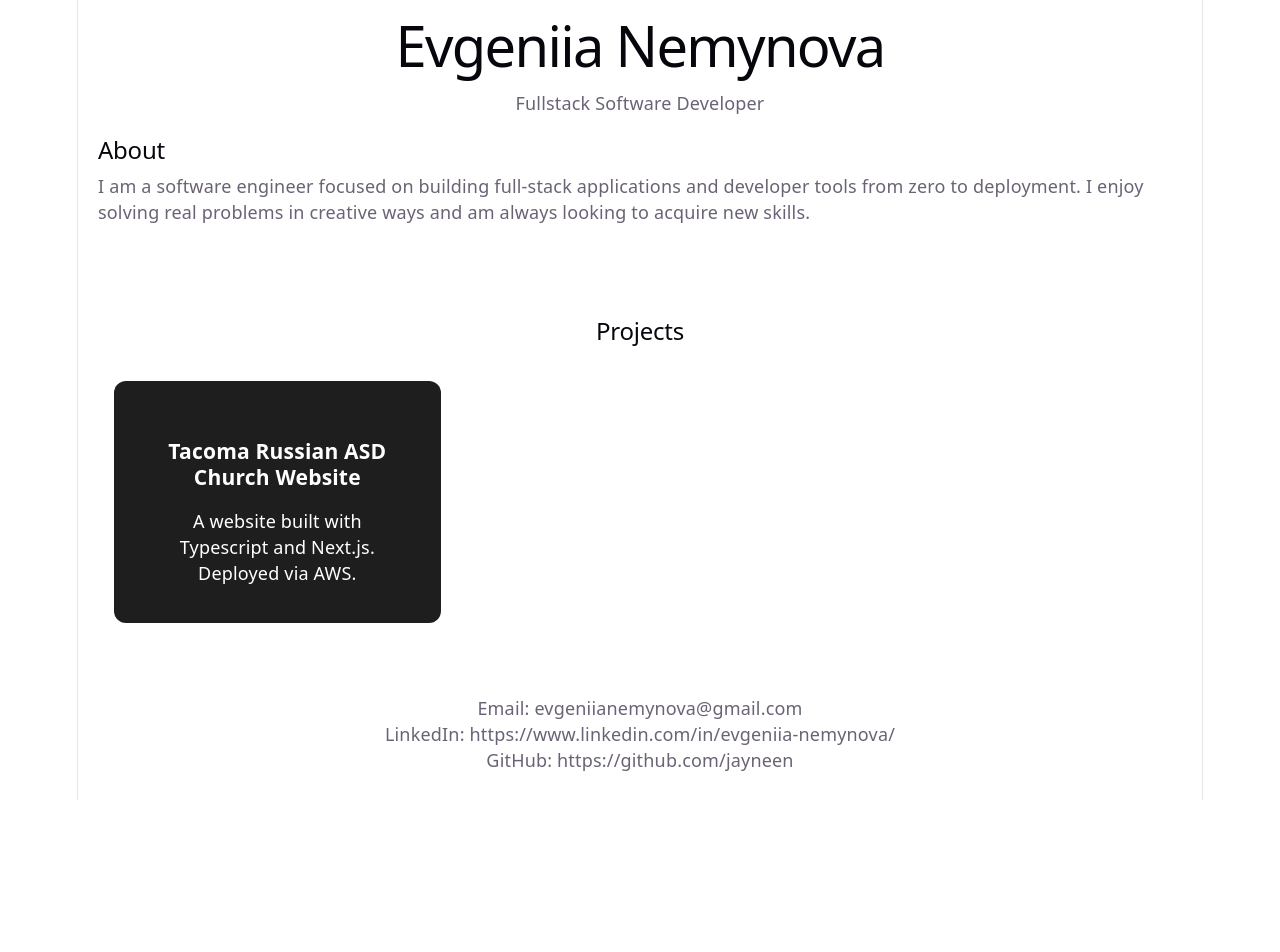
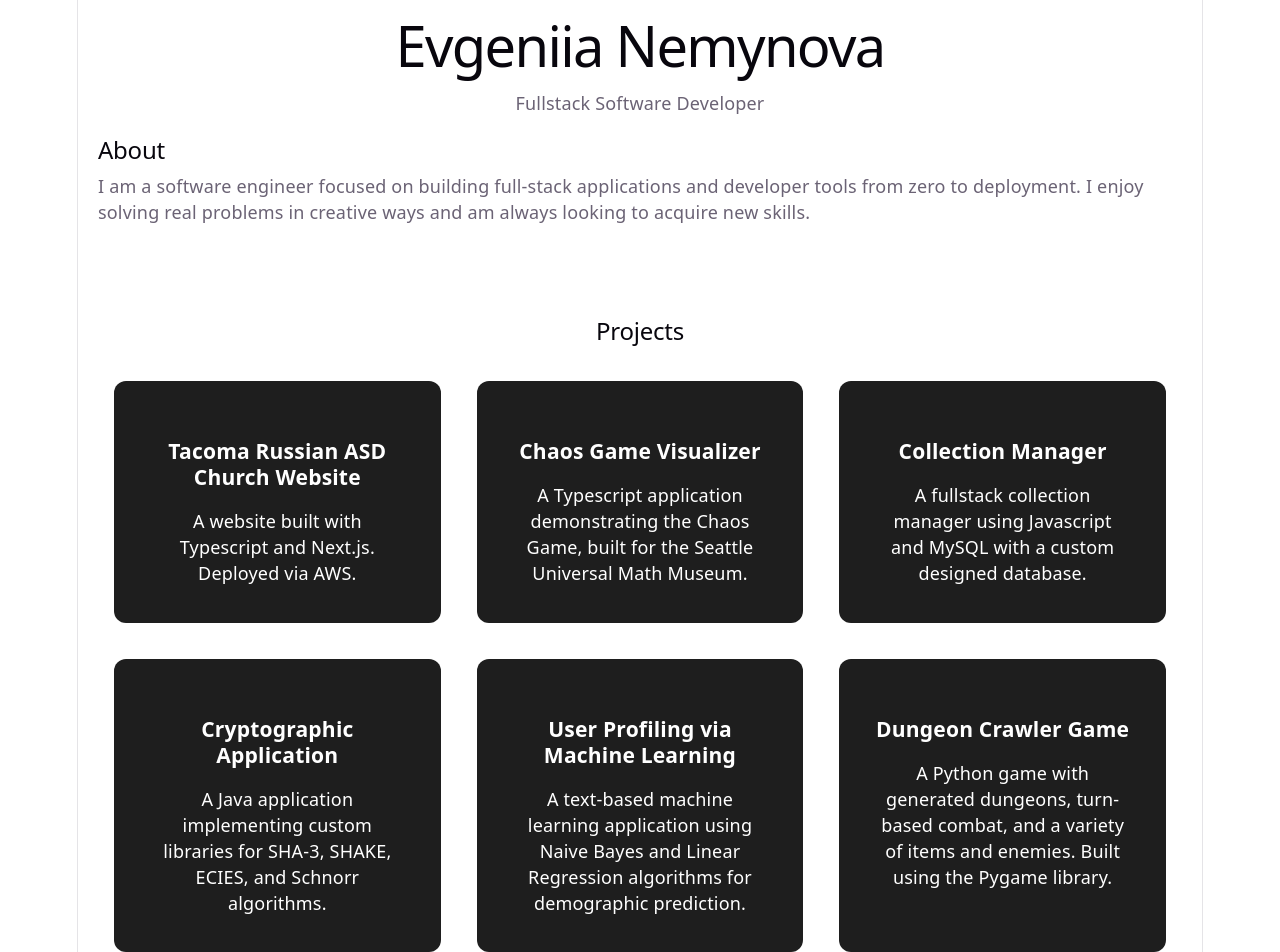
Before and after one commit to jayneen/portfolio, a React (Vite) app: page / in a window 1280 px wide. Shown: the top 952 px of the page. Before the commit the page ends 800 px from the top, so only its background shows below. Built offline with nearby package versions, Linux system fonts and the light colour scheme.

Commit message:
added projects

```diff
--- a/src/data/projects.ts
+++ b/src/data/projects.ts
@@ -3,7 +3,31 @@ const projects = [
     id: 1,
     title: "Tacoma Russian ASD Church Website",
     description: "A website built with Typescript and Next.js. Deployed via AWS.",
-    // link: "/ASDwebsite"
+  },
+  {
+    id: 2,
+    title: "Chaos Game Visualizer",
+    description: "A Typescript application demonstrating the Chaos Game, built for the Seattle Universal Math Museum.",
+  },
+  {
+    id: 3,
+    title: "Collection Manager",
+    description: "A fullstack collection manager using Javascript and MySQL with a custom designed database.",
+  },
+  {
+    id: 4,
+    title: "Cryptographic Application",
+    description: "A Java application implementing custom libraries for SHA-3, SHAKE, ECIES, and Schnorr algorithms.",
+  },
+  {
+    id: 5,
+    title: "User Profiling via Machine Learning",
+    description: "A text-based machine learning application using Naive Bayes and Linear Regression algorithms for demographic prediction.",
+  },
+  {
+    id: 6,
+    title: "Dungeon Crawler Game",
+    description: "A Python game with generated dungeons, turn-based combat, and a variety of items and enemies. Built using the Pygame library.",
   }
 ];
 
```
